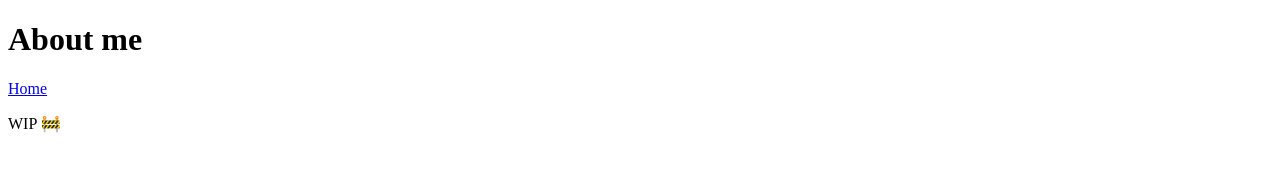
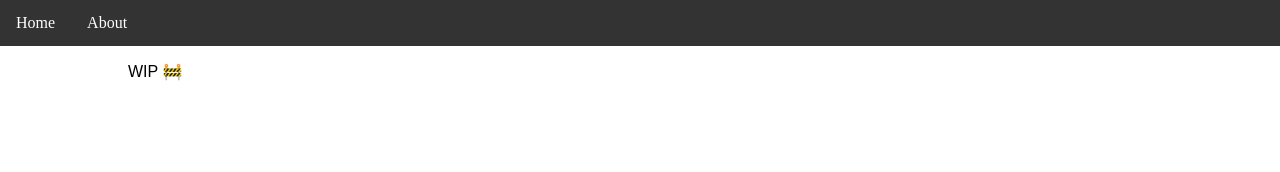
Before and after one commit to mehrankamal/personal-website, a Gatsby site in the folder webapp/: page /about in a window 1280 px wide. Built offline with nearby package versions, Linux system fonts and the light colour scheme; Gatsby itself is replaced by a stand-in of ours.

Commit message:
Add navbar, fix styling

```diff
--- /dev/null
+++ b/webapp/gatsby-browser.tsx
@@ -0,0 +1 @@
+import './src/styles/global.css'
--- a/webapp/gatsby-config.ts
+++ b/webapp/gatsby-config.ts
@@ -1,11 +1,11 @@
-import type { GatsbyConfig } from "gatsby"
+import type { GatsbyConfig } from "gatsby";
 
 const config: GatsbyConfig = {
   siteMetadata: {
     title: `Mehran Kamal`,
     siteUrl: `https://mehrankamal.tech`,
   },
-  plugins: [],
-}
+  plugins: ["gatsby-plugin-typescript"],
+};
 
-export default config
+export default config;
--- a/webapp/package.json
+++ b/webapp/package.json
@@ -17,6 +17,7 @@
   },
   "dependencies": {
     "gatsby": "^4.11.1",
+    "gatsby-plugin-typescript": "^4.17.0",
     "react": "^17.0.1",
     "react-dom": "^17.0.1"
   },
--- /dev/null
+++ b/webapp/src/components/layout.module.css
@@ -0,0 +1,55 @@
+.container {
+    margin: auto;
+    max-width: 80%;
+    font-family: sans-serif;
+}
+
+/* ul {
+  list-style-type: none;
+  margin: 0;
+  padding: 0;
+  overflow: hidden;
+  background-color: #333;
+}
+
+li {
+  float: left;
+}
+
+li a {
+  display: block;
+  color: white;
+  text-align: center;
+  padding: 14px 16px;
+  text-decoration: none;
+}
+
+/* Change the link color to #111 (black) on hover */
+/* li a:hover { */
+  /* background-color: #111; */
+/* } */
+
+ul {
+    list-style-type: none;
+    margin: 0;
+    padding: 0;
+    overflow: hidden;
+    background-color: #333;
+}
+
+li {
+    display: inline;
+    float: left;
+}
+
+li a {
+    display: block;
+    color: white;
+    text-align: center;
+    margin: 14px 16px;
+    text-decoration: none;
+}
+
+li a:hover {
+    background-color: #111;
+}
--- /dev/null
+++ b/webapp/src/components/layout.tsx
@@ -0,0 +1,33 @@
+import * as React from "react";
+import { Link } from "gatsby";
+import * as css from "./layout.module.css";
+
+type LayoutProps = {
+  pageTitle: string;
+  children: React.ReactNode;
+};
+
+const Layout = ({ pageTitle, children }: LayoutProps): JSX.Element => {
+  return (
+    <div>
+      <title>{pageTitle}</title>
+      <nav>
+        <ul>
+          <li>
+            <Link to="/">Home</Link>
+          </li>
+          <li>
+            <Link to="/about">About</Link>
+          </li>
+        </ul>
+      </nav>
+      {/* eslint-disable-next-line @typescript-eslint/ban-ts-comment */}
+      {/* @ts-ignore} */}
+      <div className={css.container}>
+        <main>{children}</main>
+      </div>
+    </div>
+  );
+};
+
+export default Layout;
--- /dev/null
+++ b/webapp/src/images/favicon/about.txt
@@ -0,0 +1,6 @@
+This favicon was generated using the following font:
+
+- Font Title: Amita
+- Font Author: Copyright (c) 2014, Eduardo Rodriguez Tunni. Copyright (c) 2000, Modular Infotech, Pune, INDIA. All rights reserved. Copyright (c) 2011 by Brian J. Bonislawsky DBA Astigmatic (AOETI) (astigma@astigmatic.com). All rights reserved.
+- Font Source: http://fonts.gstatic.com/s/amita/v16/HhyXU5si9Om7PTHTLtCCOopCTKkI.ttf
+- Font License: SIL Open Font License, 1.1 (http://scripts.sil.org/OFL))
--- a/webapp/src/pages/about.tsx
+++ b/webapp/src/pages/about.tsx
@@ -1,15 +1,15 @@
 import { Link } from "gatsby";
 import * as React from "react";
+import Layout from "../components/layout";
 
 const AboutPage = () => {
-    return (
-        <main>
-            <title>About Me</title>
-            <h1>About me</h1>
-            <Link to="/">Home</Link>
-            <p>WIP 🚧</p>
-        </main>
-    )
-}
+  return (
+    <main>
+      <Layout pageTitle="Mehran Kamal - About">
+        <p>WIP 🚧</p>
+      </Layout>
+    </main>
+  );
+};
 
 export default AboutPage;
--- /dev/null
+++ b/webapp/src/styles.d.ts
@@ -0,0 +1,6 @@
+// Declare *.module.css as a dictionary of strings
+// This supresses TS errors on module.css imports
+declare module '*.module.css' {
+  const content: { [key: string]: string };
+  export default content;
+}
--- /dev/null
+++ b/webapp/src/styles/global.css
@@ -0,0 +1,4 @@
+html, body {
+    margin: 0px;
+    padding: 0px;
+}
--- a/webapp/tsconfig.json
+++ b/webapp/tsconfig.json
@@ -75,9 +75,9 @@
 
     /* Type Checking */
     "strict": true,                                      /* Enable all strict type-checking options. */
-    // "noImplicitAny": true,                            /* Enable error reporting for expressions and declarations with an implied `any` type.. */
-    // "strictNullChecks": true,                         /* When type checking, take into account `null` and `undefined`. */
-    // "strictFunctionTypes": true,                      /* When assigning functions, check to ensure parameters and the return values are subtype-compatible. */
+    "noImplicitAny": true,                            /* Enable error reporting for expressions and declarations with an implied `any` type.. */
+    "strictNullChecks": true,                         /* When type checking, take into account `null` and `undefined`. */
+    "strictFunctionTypes": true,                      /* When assigning functions, check to ensure parameters and the return values are subtype-compatible. */
     // "strictBindCallApply": true,                      /* Check that the arguments for `bind`, `call`, and `apply` methods match the original function. */
     // "strictPropertyInitialization": true,             /* Check for class properties that are declared but not set in the constructor. */
     // "noImplicitThis": true,                           /* Enable error reporting when `this` is given the type `any`. */
```
Also changed, not shown: webapp/src/pages/index.tsx (+14 -11 lines), webapp/src/images/favicon/android-chrome-192x192.png (added), webapp/src/images/favicon/android-chrome-512x512.png (added), webapp/src/images/favicon/apple-touch-icon.png (added), webapp/src/images/favicon/favicon-16x16.png (added), webapp/src/images/favicon/favicon-32x32.png (added), webapp/src/images/favicon/favicon.ico (added), webapp/src/images/favicon/site.webmanifest (added), 1 other file.
